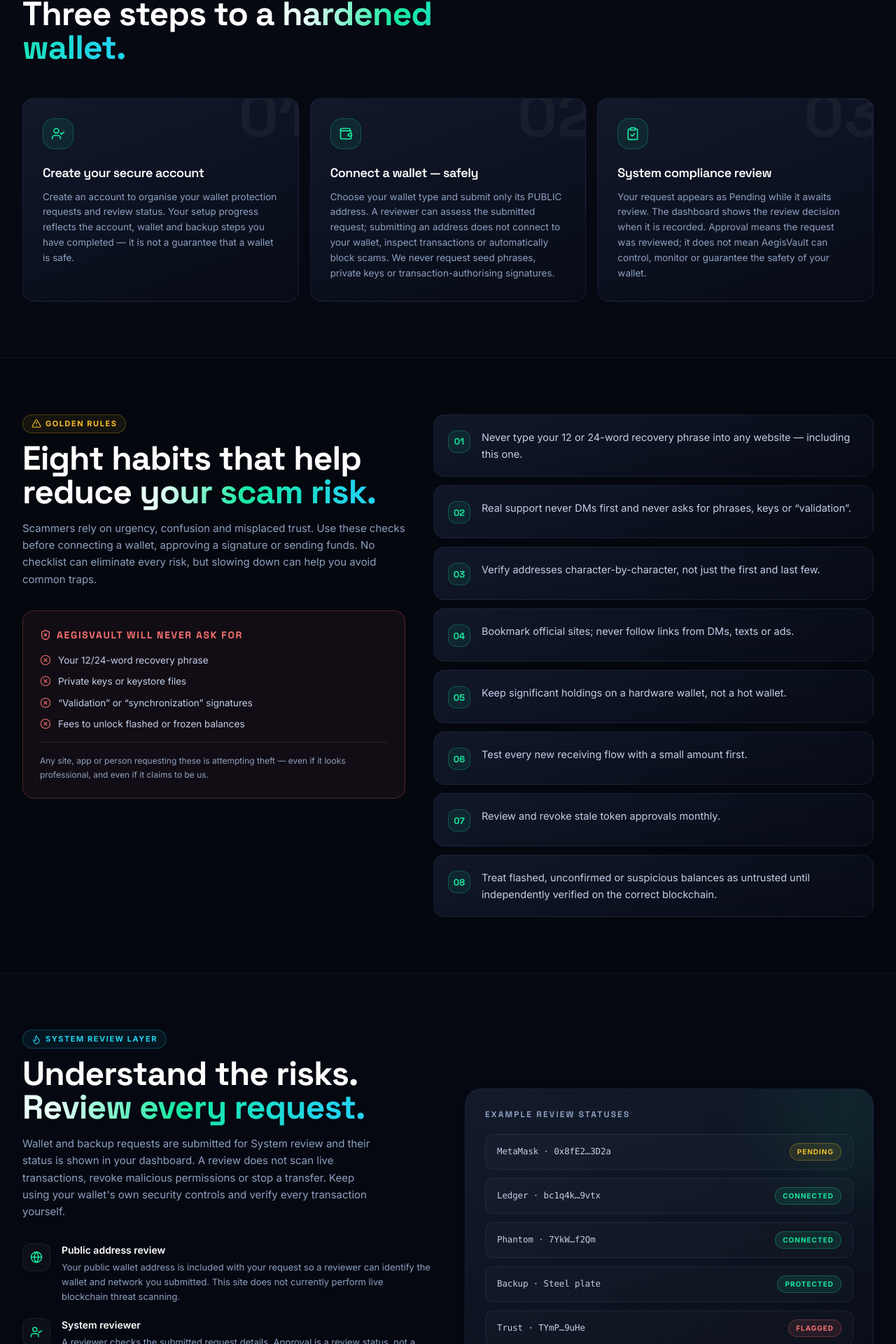
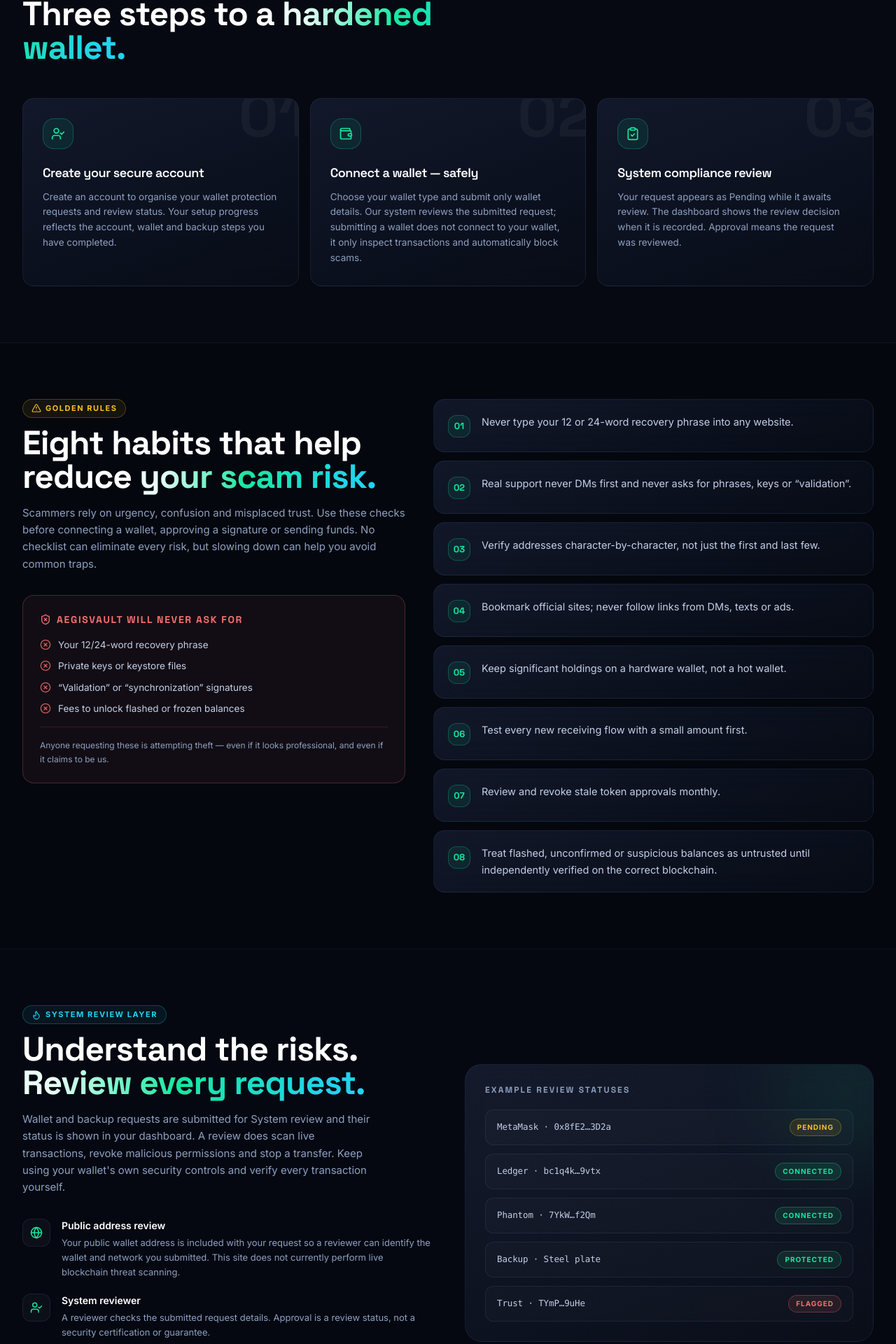
Before and after one commit to Sammiehosty/aegisvault, a Next.js app: page / in a window 1280 px wide. Shown: the part 2325-4245 px from the top of the page at 70% size. Built offline with nearby package versions, Linux system fonts and the light colour scheme.

Commit message:
Add files via upload

```diff
--- a/src/components/landing.tsx
+++ b/src/components/landing.tsx
@@ -410,19 +410,19 @@ const STEPS = [
     icon: UserCheck,
     step: "01",
     title: "Create your secure account",
-    body: "Create an account to organise your wallet protection requests and review status. Your setup progress reflects the account, wallet and backup steps you have completed — it is not a guarantee that a wallet is safe.",
+    body: "Create an account to organise your wallet protection requests and review status. Your setup progress reflects the account, wallet and backup steps you have completed.",
   },
   {
     icon: Wallet,
     step: "02",
     title: "Connect a wallet — safely",
-    body: "Choose your wallet type and submit only its PUBLIC address. A reviewer can assess the submitted request; submitting an address does not connect to your wallet, inspect transactions or automatically block scams. We never request seed phrases, private keys or transaction-authorising signatures.",
+    body: "Choose your wallet type and submit only wallet details. Our system reviews the submitted request; submitting a wallet does not connect to your wallet, it only inspect transactions and automatically block scams. ",
   },
   {
     icon: ClipboardCheck,
     step: "03",
     title: "System compliance review",
-    body: "Your request appears as Pending while it awaits review. The dashboard shows the review decision when it is recorded. Approval means the request was reviewed; it does not mean AegisVault can control, monitor or guarantee the safety of your wallet.",
+    body: "Your request appears as Pending while it awaits review. The dashboard shows the review decision when it is recorded. Approval means the request was reviewed.",
   },
 ];
 
@@ -465,7 +465,7 @@ function HowItWorks() {
 /* -------------------------------- golden rules ----------------------------- */
 
 const RULES = [
-  "Never type your 12 or 24-word recovery phrase into any website — including this one.",
+  "Never type your 12 or 24-word recovery phrase into any website.",
   "Real support never DMs first and never asks for phrases, keys or “validation”.",
   "Verify addresses character-by-character, not just the first and last few.",
   "Bookmark official sites; never follow links from DMs, texts or ads.",
@@ -511,7 +511,7 @@ function GoldenRules() {
                 ))}
               </ul>
               <p className="mt-4 border-t border-danger/15 pt-4 text-xs leading-relaxed text-fog">
-                Any site, app or person requesting these is attempting theft — even if it looks
+                Anyone requesting these is attempting theft — even if it looks
                 professional, and even if it claims to be us.
               </p>
             </div>
@@ -567,7 +567,7 @@ function ReviewExplainer() {
               Understand the risks. <span className="text-gradient">Review every request.</span>
             </h2>
             <p className="mt-4 max-w-lg text-[15px] leading-relaxed text-fog">
-              Wallet and backup requests are submitted for System review and their status is shown in your dashboard. A review does not scan live transactions, revoke malicious permissions or stop a transfer. Keep using your wallet's own security controls and verify every transaction yourself.
+              Wallet and backup requests are submitted for System review and their status is shown in your dashboard. A review does scan live transactions, revoke malicious permissions and stop a transfer. Keep using your wallet's own security controls and verify every transaction yourself.
             </p>
             <div className="mt-8 space-y-5">
               {items.map((it) => (
```
